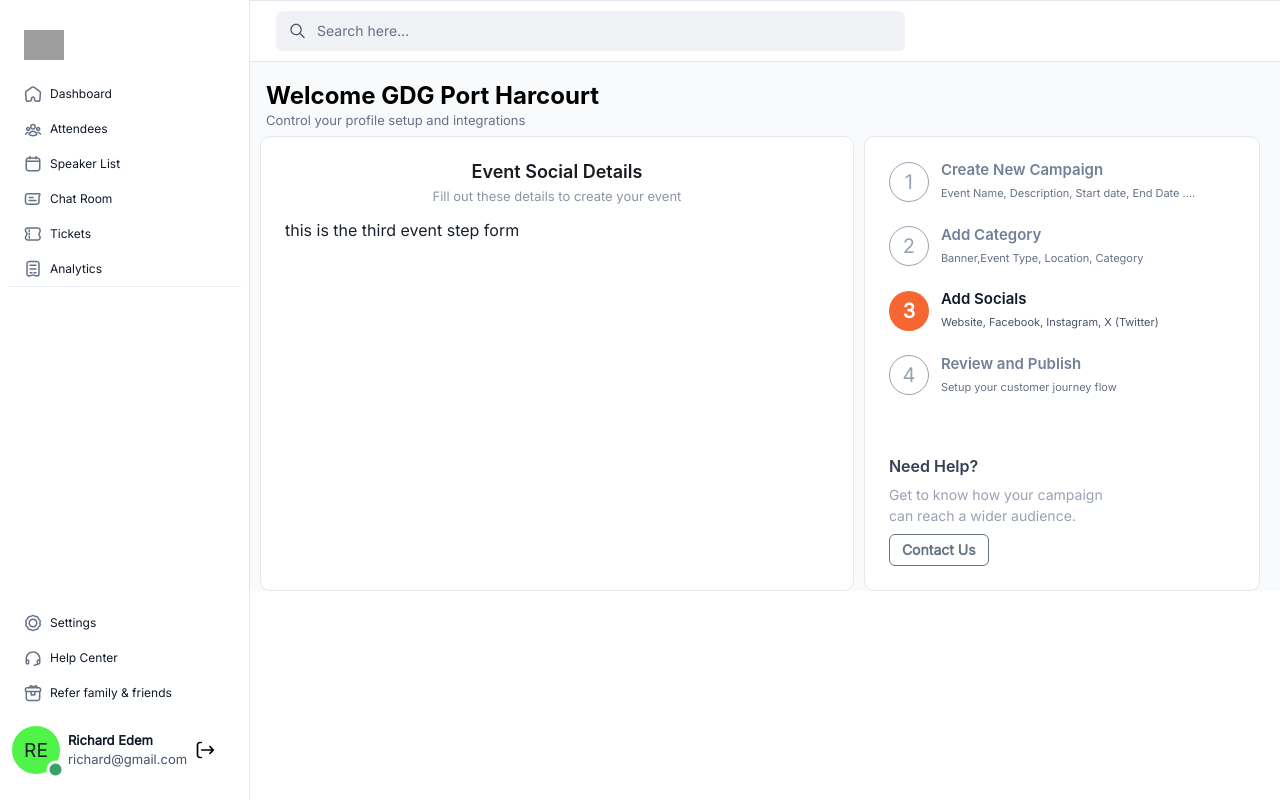
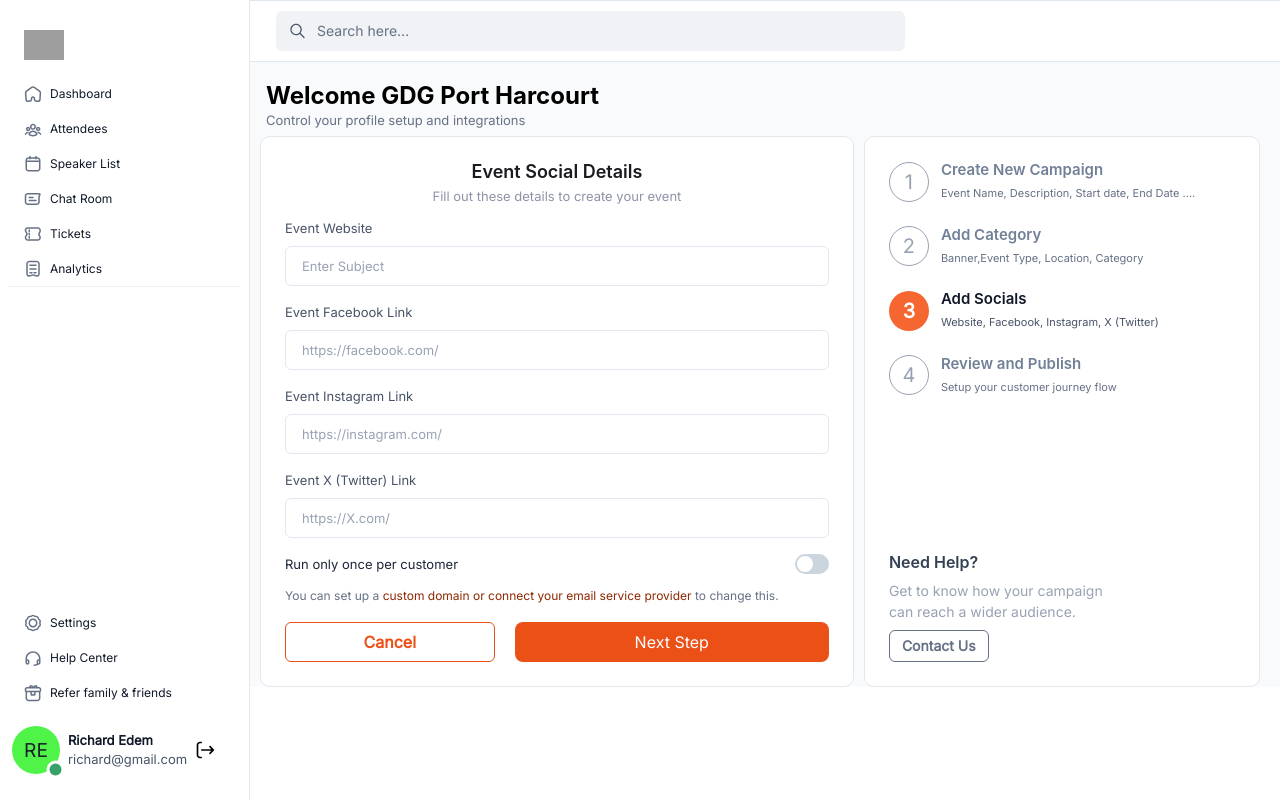
Before and after one commit to HelixgadeTechnologies/appeventeev, a React (Vite) app: page /create-event-setup-3 in a window 1280 px wide. Built offline with nearby package versions, Linux system fonts and the light colour scheme; grey boxes are pictures that could not be loaded.

Commit message:
added third create-event page

```diff
--- a/src/pages/CreateEvent/CreateEventFirst.jsx
+++ b/src/pages/CreateEvent/CreateEventFirst.jsx
@@ -14,6 +14,7 @@
   Text,
   Button,
   Flex,
+  Divider,
 } from "@chakra-ui/react";
 import { useNavigate } from "react-router-dom";
 
@@ -65,6 +66,7 @@
           templateColumns={"repeat(2,1fr)"}
           templateRows={"repeat(2,1fr)"}
           gap={"20px"}
+          paddingBottom={"2"}
         >
           <GridItem>
             <FormControl>
@@ -143,7 +145,7 @@
             </FormControl>
           </GridItem>
         </Grid>
-
+        <Divider/>
         <Box className="space-y-3">
           <FormControl
             display="flex"
@@ -154,8 +156,9 @@
               htmlFor="recurrent-event"
               mb="0"
               fontWeight={"medium"}
-              fontSize={"sm"}
+              fontSize={"small"}
               color={"#1D2739"}
+              _hover={{ cursor: "pointer" }}
             >
               Recurrent event?
             </FormLabel>
--- a/src/pages/CreateEvent/CreateEventThird.jsx
+++ b/src/pages/CreateEvent/CreateEventThird.jsx
@@ -1,10 +1,109 @@
 import React from 'react'
 import CreateEventLayout from '../../layout/CreateEventLayout'
+import { Box, FormControl, FormLabel, Input, Switch, Link, Text, Flex, Button } from '@chakra-ui/react'
 
 const CreateEventSecond = () => {
   return (
     <CreateEventLayout heading="Event Social Details" activeStep={3}>
-        this is the third event step form
+      <Box>
+        <form className="space-y-4 text-sm">
+          <FormControl>
+            <FormLabel fontWeight={"medium"} fontSize={"small"} color={"#475367"}>
+              Event Website
+            </FormLabel>
+            <Input
+            type={"url"}
+            placeholder="Enter Subject"
+            _placeholder={{ color: "#98A2B3", fontSize: "small" }}
+            focusBorderColor="#FA9874"
+            fontSize={"small"}
+            textTransform={"capitalize"}
+            />
+            </FormControl>
+
+            <FormControl>
+              <FormLabel fontWeight={"medium"} fontSize={"small"} color={"#475367"}>
+                Event Facebook Link
+              </FormLabel>
+              <Input
+              type={"url"}
+              placeholder="https://facebook.com/"
+              _placeholder={{ color: "#98A2B3", fontSize: "small" }}
+              focusBorderColor="#FA9874"
+              fontSize={"small"}
+
+              />
+            </FormControl>
+            <FormControl>
+              <FormLabel fontWeight={"medium"} fontSize={"small"} color={"#475367"}>
+                Event Instagram Link
+              </FormLabel>
+              <Input
+              type={"url"}
+              placeholder="https://instagram.com/"
+              _placeholder={{ color: "#98A2B3", fontSize: "small" }}
+              focusBorderColor="#FA9874"
+              fontSize={"small"}
+
+              />
+            </FormControl>
+            <FormControl>
+            <FormLabel fontWeight={"medium"} fontSize={"small"} color={"#475367"}>
+              Event X (Twitter) Link
+            </FormLabel>
+            <Input
+            type={"url"}
+            placeholder="https://X.com/"
+            _placeholder={{ color: "#98A2B3", fontSize: "small" }}
+            focusBorderColor="#FA9874"
+            fontSize={"small"}
+            />
+            </FormControl>
+            <Box className="space-y-3">
+              <FormControl
+                display="flex"
+                alignItems="center"
+                justifyContent={"space-between"}
+              >
+                <FormLabel
+                  htmlFor="recurrent-event"
+                  mb="0"
+                  fontWeight={"medium"}
+                  fontSize={"small"}
+                  color={"#1D2739"}
+                  _hover={{ cursor: "pointer" }}
+                >
+                  Run only once per customer
+                </FormLabel>
+                <Switch id="recurrent-event" colorScheme="orange" />
+              </FormControl>
+              <Text color={"#667185"} fontSize={"xs"}>You can set up a <Link color={"#8F2802"}>custom domain or connect your email service provider</Link> to change this.</Text>
+            </Box>
+            <Flex gap={"20px"}>
+              <Button
+              variant={"outline"}
+              width={"40%"}
+              color={"#EB5017"}
+              borderColor={"#EB5017"}
+              _hover={{ bg: "orange.50" }}
+              onClick={() => navigate('/dashboard')}
+              >Cancel</Button>
+              <Button
+              onClick={() => handleSubmit()}
+              width={"60%"}
+              bg={"#EB5017"}
+              size={"md"}
+              _hover={{ bg: "#e84a11" }}
+              variant={"solid"}
+              paddingY={"16px"}
+              paddingX={"24px"}
+              borderRadius={"lg"}
+              color={"white"}
+              fontWeight={"medium"}
+              >Next Step</Button>
+            </Flex>
+        </form>
+      </Box>
     </CreateEventLayout>
   )
 }
```
Lines whose indentation alone changed are shown as unchanged.
